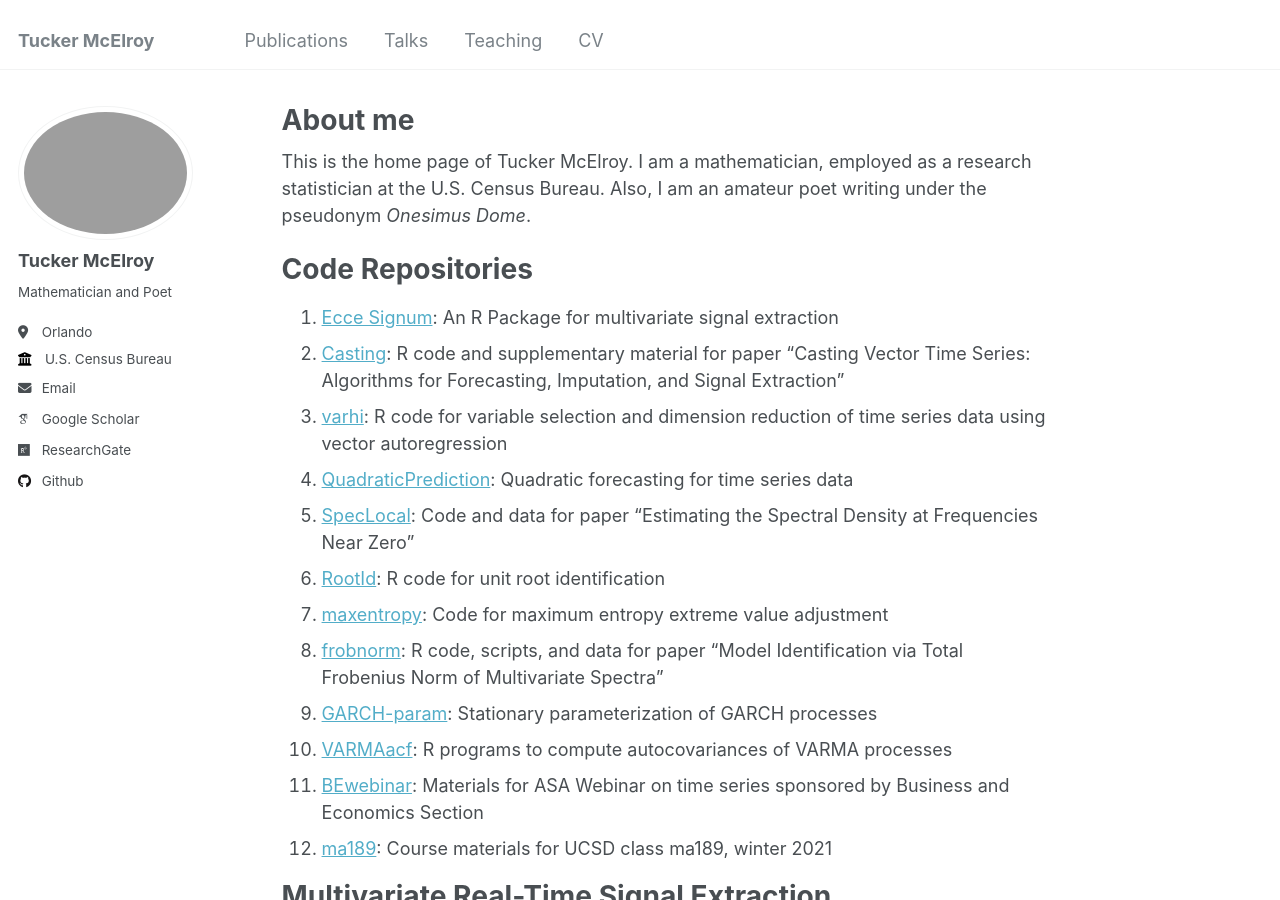
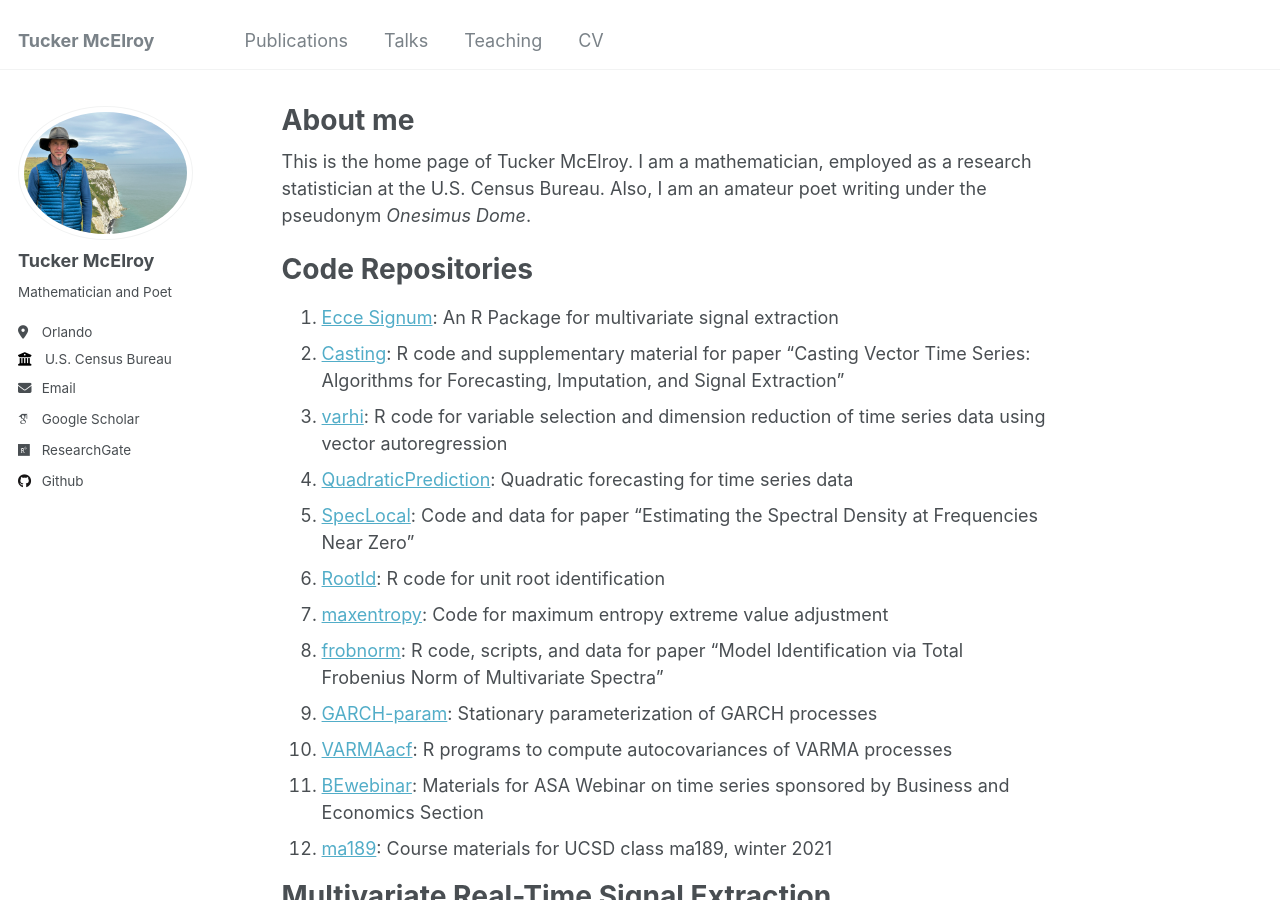
Before and after one commit to tuckermcelroy/tuckermcelroy.github.io, a Jekyll site: the page built from _pages/about.md, in a window 1280 px wide and 900 px high. Built offline with Jekyll 4.4.1, drawn with Linux system fonts in a browser that asks for light colours; some web fonts are replaced.

Commit message:
Update _config.yml

```diff
--- a/_config.yml
+++ b/_config.yml
@@ -21,7 +21,7 @@ repository               : "tuckermcelroy.github.io"
 #               Additional customization can be done by editing /_includes/author-profile.html
 author:
   # Biographic information
-  avatar           : "TuckerDover.JPG"
+  avatar           : "TuckerDover.jpeg"
   name             : "Tucker McElroy"
   pronouns         : # example: "she/her"
   bio              : "Mathematician and Poet"
```
